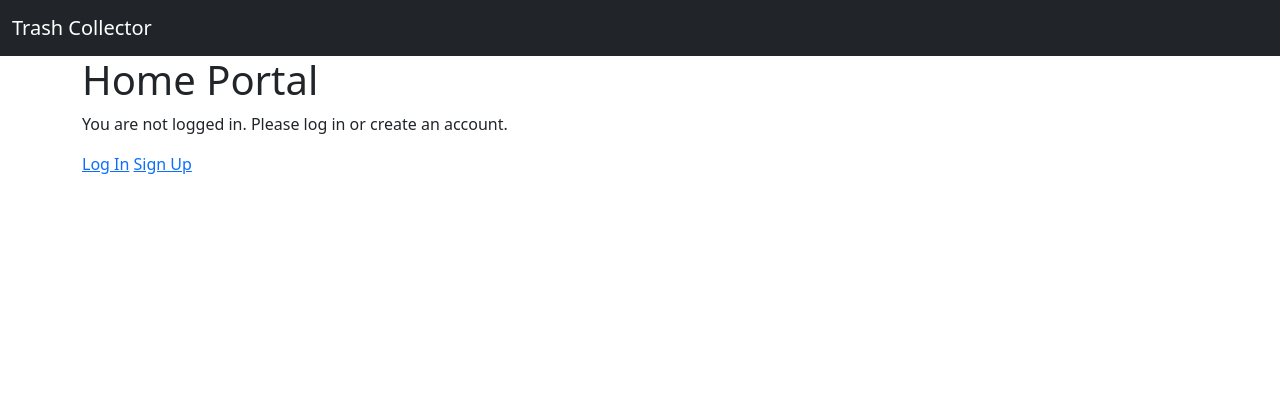
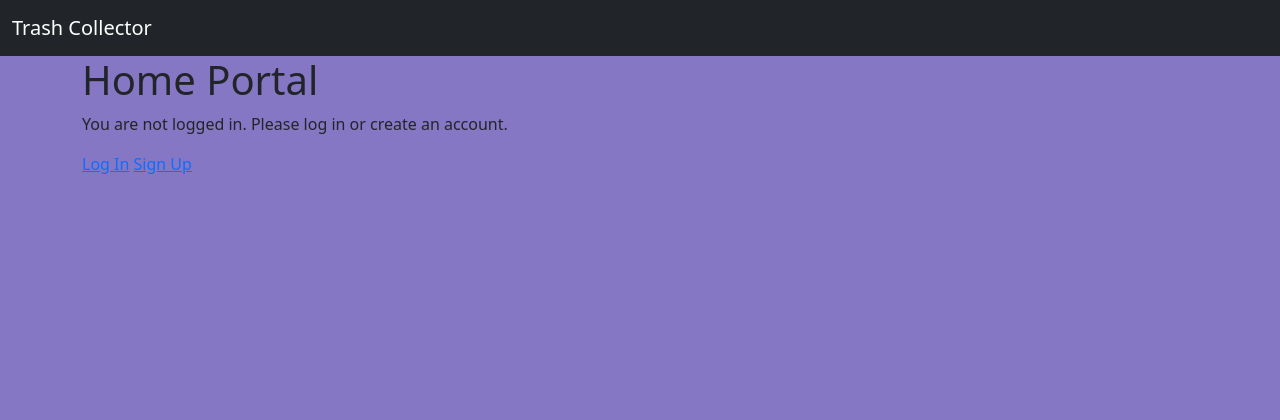
Before and after one commit to kschao/tester_trash, a Django app: template trash_collector/templates/home.html in a window 1280 px wide. Shown: the top 420 px of the page. Run offline with Django 3.2, Linux system fonts and the light colour scheme; the template is opened without the code that fills it, so the values that code supplies are empty.

Commit message:
fix base.html with BG

```diff
--- a/trash_collector/templates/base.html
+++ b/trash_collector/templates/base.html
@@ -5,7 +5,11 @@
   <title>{% block title %}{% endblock %}</title>
   <meta name="viewport" content="width=device-width, initial-scale=1">
   <link rel="stylesheet" href="https://cdn.jsdelivr.net/npm/bootstrap@5.0.1/dist/css/bootstrap.min.css" integrity="undefined" crossorigin="anonymous">
-</head>
+  <style>
+    body {
+      background-color: rgb(134, 119, 197);
+    }
+  </style>
 <body>
 <nav class="navbar navbar-expand-lg navbar-dark bg-dark">
   <div class="container-fluid">
@@ -13,7 +17,7 @@
     <button class="navbar-toggler" type="button" data-bs-toggle="collapse" data-bs-target="#navbarText" aria-controls="navbarText" aria-expanded="false" aria-label="Toggle navigation">
       <span class="navbar-toggler-icon"></span>
     </button>
-    <div class="collapse navbar-collapse" id="navbarText">
+    <div class="collapse navbar-collapse" id="navbarText">+
       <ul class="navbar-nav me-auto mb-2 mb-lg-0">
         <li class="nav-item">
         {% if user.is_authenticated %}
```
